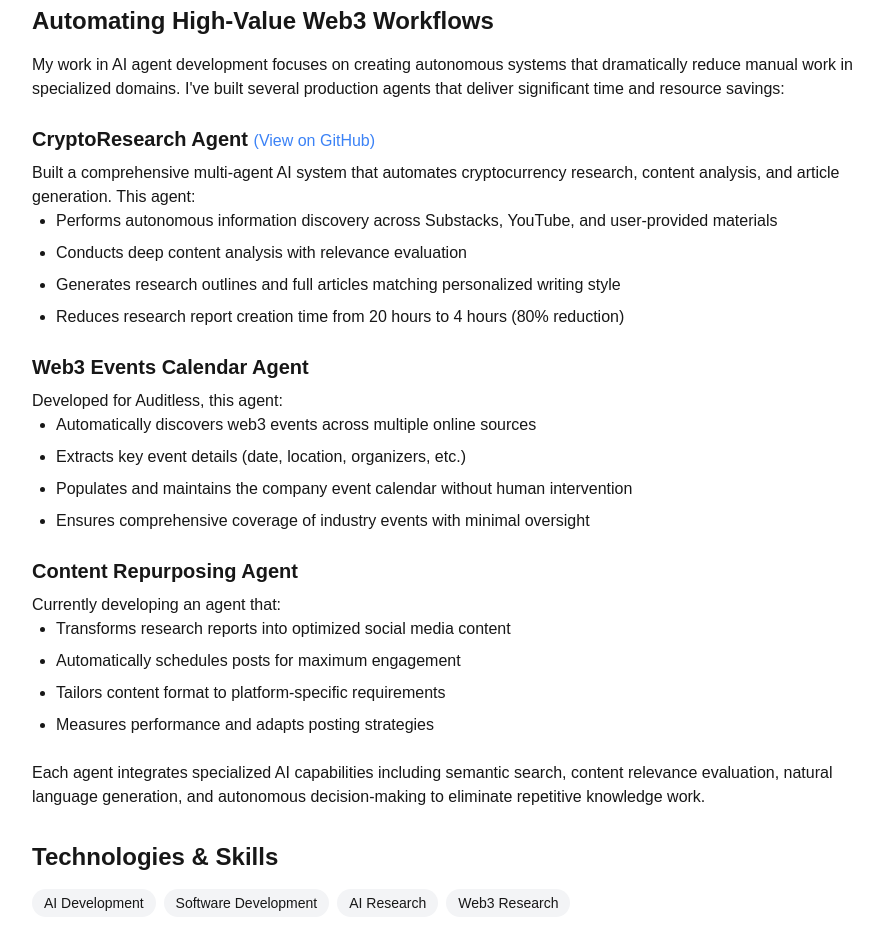
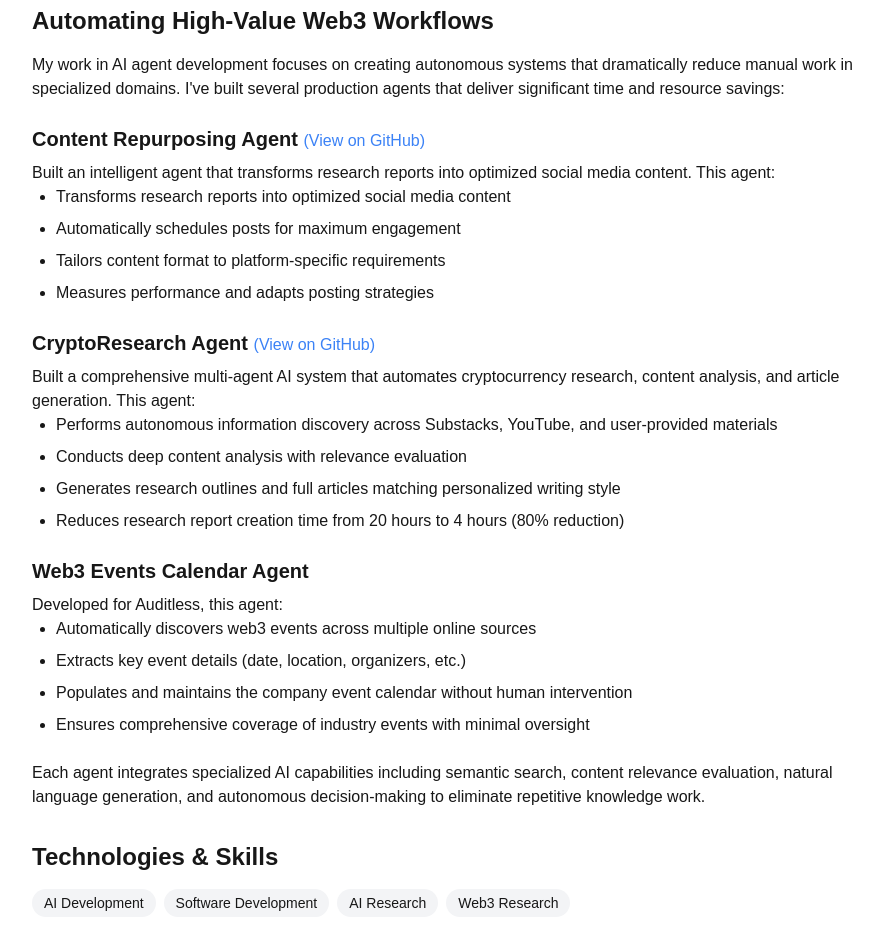
Before and after one commit to 0xLukasinho/portfolio-page, a Next.js app: page /projects/ai-agents in a window 1280 px wide. Shown: the part 480-1414 px from the top of the page, without its empty margins (192-1075 px from the left). Built offline with nearby package versions, Linux system fonts and the light colour scheme.

Commit message:
Update page.tsx

```diff
--- a/src/app/projects/[slug]/page.tsx
+++ b/src/app/projects/[slug]/page.tsx
@@ -308,6 +308,16 @@ export default async function ProjectPage({ params }: { params: { slug: string }
                     <ul className="list-disc pl-6 space-y-2 mb-6">
                       <li className="mb-2">
                         <a
+                          href="https://globalcoinresearch.com/research/bittensor-deep-dive-is-tao-crypto-s-most-promising-ai-project"
+                          target="_blank"
+                          rel="noopener noreferrer"
+                          className="text-blue-600 dark:text-blue-400 hover:underline"
+                        >
+                          <strong>Bittensor Deep Dive: Is TAO Crypto's Most Promising AI Project?</strong>
+                        </a> - Comprehensive analysis of Bittensor's decentralized AI protocol and its potential impact on the intersection of AI and blockchain
+                      </li>
+                      <li className="mb-2">
+                        <a
                           href="https://globalcoinresearch.com/research/why-ai-agents-matter-and-will-revolutionize-crypto"
                           target="_blank"
                           rel="noopener noreferrer"
@@ -347,6 +357,15 @@ export default async function ProjectPage({ params }: { params: { slug: string }
                     <h2 className="text-2xl font-semibold mb-4">Automating High-Value Web3 Workflows</h2>
                     <p>My work in AI agent development focuses on creating autonomous systems that dramatically reduce manual work in specialized domains. I've built several production agents that deliver significant time and resource savings:</p>
 
+                    <h3 className="text-xl font-semibold mt-6 mb-2">Content Repurposing Agent <a href="https://github.com/0xLukasinho/ContentAgent" target="_blank" rel="noopener noreferrer" className="text-blue-600 dark:text-blue-400 hover:underline text-base font-normal">(View on GitHub)</a></h3>
+                    <p>Built an intelligent agent that transforms research reports into optimized social media content. This agent:</p>
+                    <ul className="list-disc pl-6 space-y-2 mb-6">
+                      <li className="mb-2">Transforms research reports into optimized social media content</li>
+                      <li className="mb-2">Automatically schedules posts for maximum engagement</li>
+                      <li className="mb-2">Tailors content format to platform-specific requirements</li>
+                      <li className="mb-2">Measures performance and adapts posting strategies</li>
+                    </ul>
+
                     <h3 className="text-xl font-semibold mt-6 mb-2">CryptoResearch Agent <a href="https://github.com/0xLukasinho/CryptoResearchAgent/tree/main" target="_blank" rel="noopener noreferrer" className="text-blue-600 dark:text-blue-400 hover:underline text-base font-normal">(View on GitHub)</a></h3>
                     <p>Built a comprehensive multi-agent AI system that automates cryptocurrency research, content analysis, and article generation. This agent:</p>
                     <ul className="list-disc pl-6 space-y-2 mb-6">
@@ -363,15 +382,6 @@ export default async function ProjectPage({ params }: { params: { slug: string }
                       <li className="mb-2">Extracts key event details (date, location, organizers, etc.)</li>
                       <li className="mb-2">Populates and maintains the company event calendar without human intervention</li>
                       <li className="mb-2">Ensures comprehensive coverage of industry events with minimal oversight</li>
-                    </ul>
-
-                    <h3 className="text-xl font-semibold mt-6 mb-2">Content Repurposing Agent</h3>
-                    <p>Currently developing an agent that:</p>
-                    <ul className="list-disc pl-6 space-y-2 mb-6">
-                      <li className="mb-2">Transforms research reports into optimized social media content</li>
-                      <li className="mb-2">Automatically schedules posts for maximum engagement</li>
-                      <li className="mb-2">Tailors content format to platform-specific requirements</li>
-                      <li className="mb-2">Measures performance and adapts posting strategies</li>
                     </ul>
 
                     <p>Each agent integrates specialized AI capabilities including semantic search, content relevance evaluation, natural language generation, and autonomous decision-making to eliminate repetitive knowledge work.</p>
```
